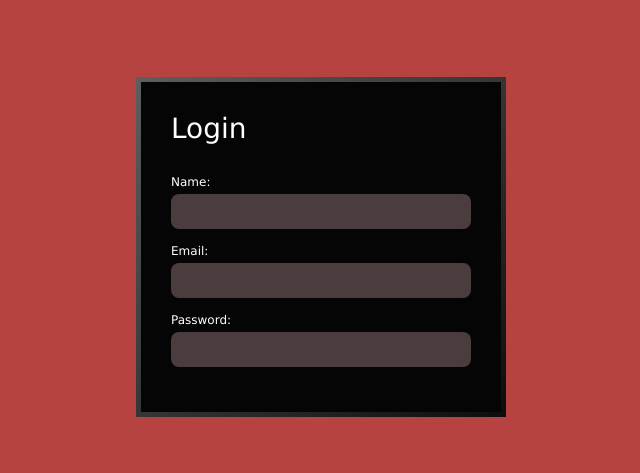
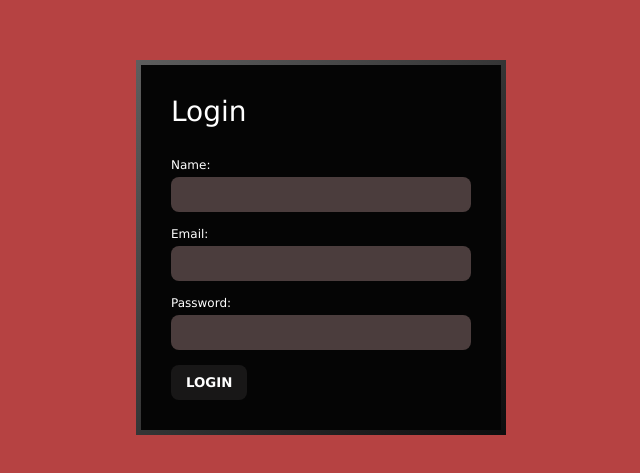
Before and after one commit to hmazomba/u235, a React (Create React App) app in the folder u235/: page / in a window 1280 px wide. Shown: the part 153-626 px from the top of the page, without its empty margins (319-959 px from the left). Built offline with nearby package versions, Linux system fonts and the light colour scheme.

Commit message:
Capturing user details

```diff
--- a/u235/src/components/LoginForm.js
+++ b/u235/src/components/LoginForm.js
@@ -1,8 +1,16 @@
-import React from 'react'
+import React, {useState} from 'react'
 
-function LoginForm() {
+function LoginForm({ Login, error}) {
+    //local details for the form
+    const [details, setDetails] = useState({name:"", email: "", password: ""})
+    //Handles all submissions in the form
+    const submitHandler = e =>{
+        e.preventDefault();
+        Login(details);
+    }
     return (
-        <form>
+        //Login form
+        <form onSubmit={submitHandler}>
             <div className="form-inner">
                 <h2>Login</h2>
                 {/*ERROR*/}
@@ -20,6 +28,8 @@ function LoginForm() {
                     <label htmlFor="password">Password: </label>
                     <input type="text" name="password" id="password"/>
                 </div>
+
+                <input type="submit" value="LOGIN"/>
             </div>
         </form>
     )
```
